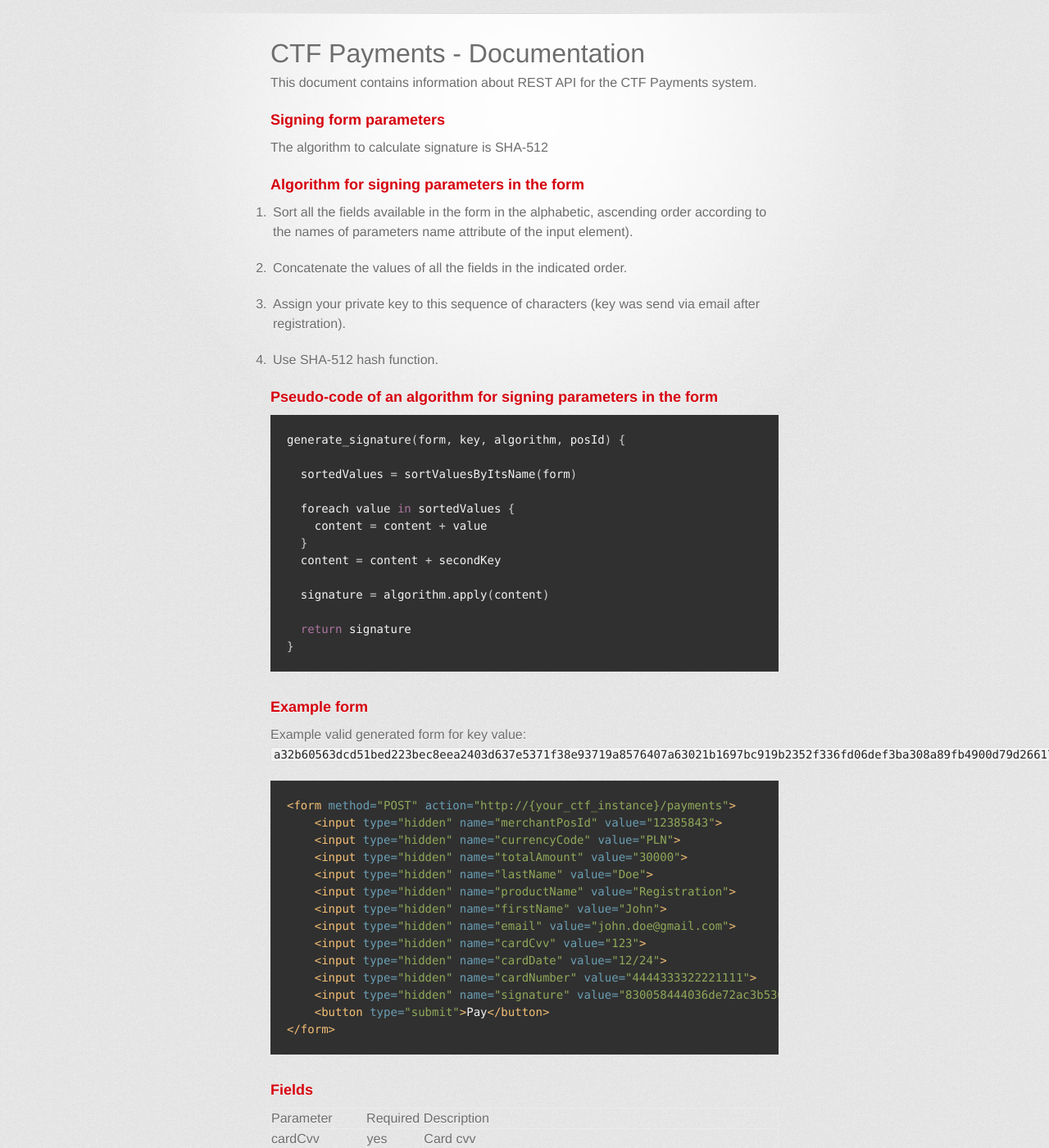
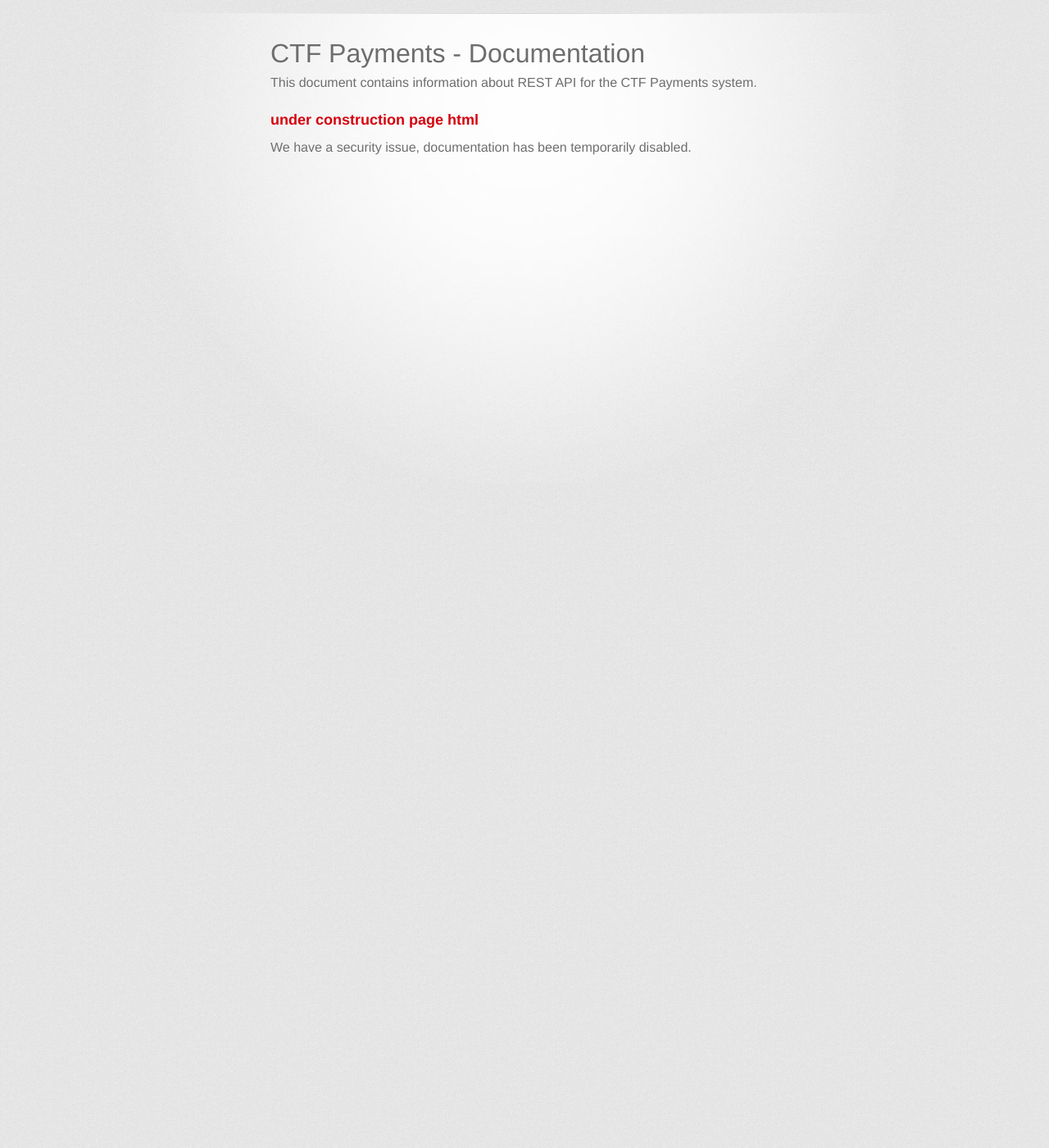
Before and after one commit to ctf-payments/documentation, a Jekyll site: the page built from index.md, in a window 1280 px wide and 1400 px high. Shown: the whole window at 82% size. Built offline with Jekyll 4.4.1, drawn with Linux system fonts in a browser that asks for light colours; some web fonts are replaced; our own code applies the rules of GitHub Pages for plain Markdown files; some of the changed text lies outside the part shown.

Commit message:
Update index.md

````diff
--- a/index.md
+++ b/index.md
@@ -9,70 +9,5 @@ layout: default
 This document contains information about REST API for the CTF Payments system.
 
 
-### Signing form parameters
-The algorithm to calculate signature is SHA-512
-
-### Algorithm for signing parameters in the form
-1. Sort all the fields available in the form in the alphabetic, ascending order according to the names of parameters name attribute of the input element).
-
-2. Concatenate the values of all the fields in the indicated order.
-
-3. Assign your private key to this sequence of characters (key was send via email after registration).
-
-4. Use SHA-512 hash function.
-
-### Pseudo-code of an algorithm for signing parameters in the form
-
-```js
-generate_signature(form, key, algorithm, posId) {
-
-  sortedValues = sortValuesByItsName(form)
-
-  foreach value in sortedValues {
-    content = content + value
-  }
-  content = content + secondKey
-
-  signature = algorithm.apply(content)
-
-  return signature
-}
-```
-
-### Example form
-Example valid generated form for key value: ```a32b60563dcd51bed223bec8eea2403d637e5371f38e93719a8576407a63021b1697bc919b2352f336fd06def3ba308a89fb4900d79d2661731ce972a0164dd0```
-
-```html
-<form method="POST" action="http://{your_ctf_instance}/payments">
-    <input type="hidden" name="merchantPosId" value="12385843">
-    <input type="hidden" name="currencyCode" value="PLN">
-    <input type="hidden" name="totalAmount" value="30000">
-    <input type="hidden" name="lastName" value="Doe">
-    <input type="hidden" name="productName" value="Registration">
-    <input type="hidden" name="firstName" value="John">
-    <input type="hidden" name="email" value="john.doe@gmail.com">
-    <input type="hidden" name="cardCvv" value="123">
-    <input type="hidden" name="cardDate" value="12/24">
-    <input type="hidden" name="cardNumber" value="4444333322221111">
-    <input type="hidden" name="signature" value="830058444036de72ac3b536e12f9175c722d47532b096609bc618619841faeb1865cbaea7746850f2245b891f4c083110651a8cf683146376ded7bf9d3c3b380">
-    <button type="submit">Pay</button>
-</form>
-```
-
-
-### Fields
-
-| Parameter        | Required | Description                                           |
-|:-------------|:---------|:------------------------------------------------------|
-| cardCvv               | yes      | Card cvv                                              |
-| cardDate | yes      | Card expiration date                                  |
-| cardNumber           | yes      | Card number                                           |
-| currencyCode           | yes      | Currency code compliant with ISO 4217 (e.g PLN, EUR). |
-|      email      | yes      | Buyer's email address                                 |
-|       firstName     | yes      | Buyer's first name
-|      lastName      | yes      | Buyer's last name                                     |
-| productName           | yes      | Name of the product                                   |
-|     notifyUrl       | no       | Address for sending notifications                     |
-|     totalAmount       | yes      | Total price of the order in pennies                   |
-|  merchantPosId          | yes      | Point of sale ID.                                     |
-|   signature         | yes      | Calculated signature for all of field values          |
+### under construction page html
+We have a security issue, documentation has been temporarily disabled.
````
